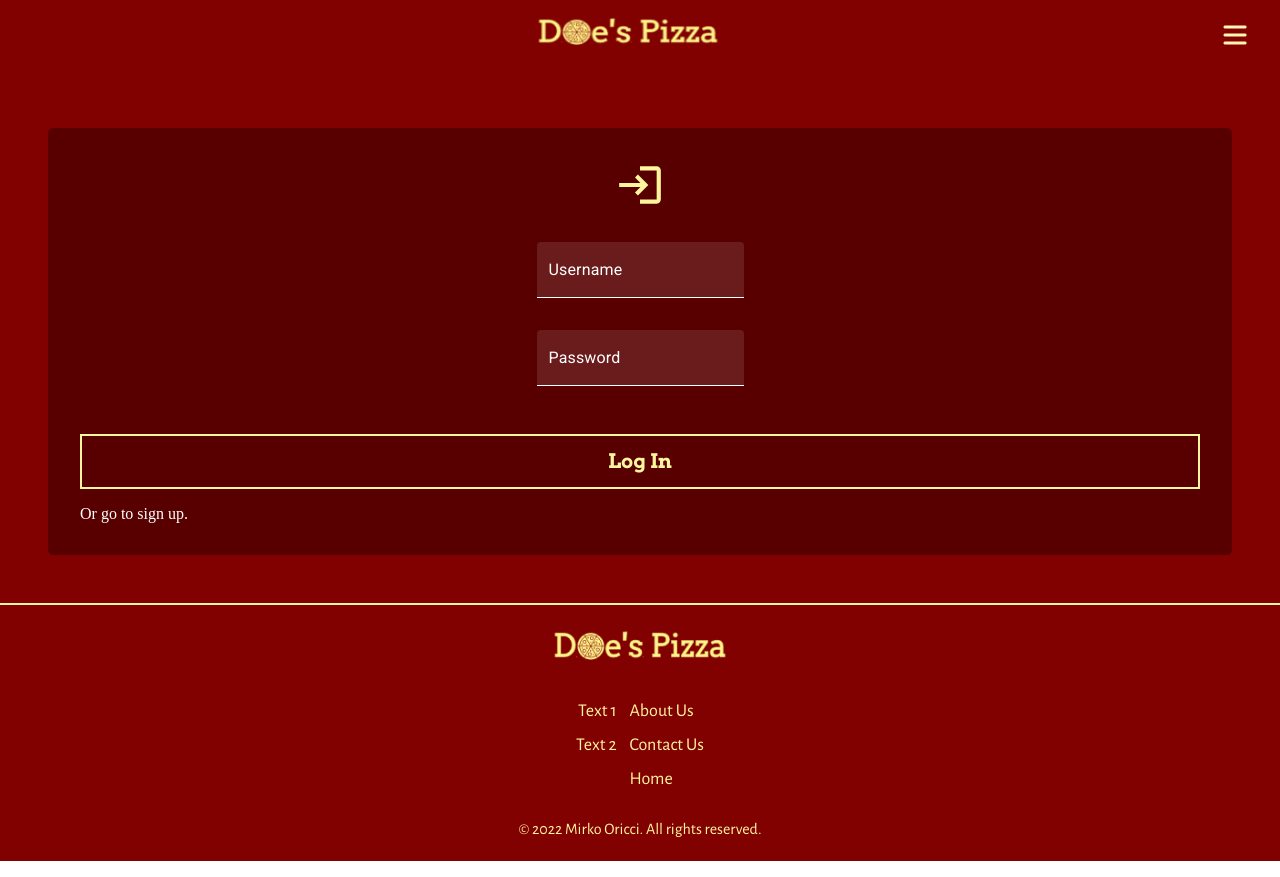
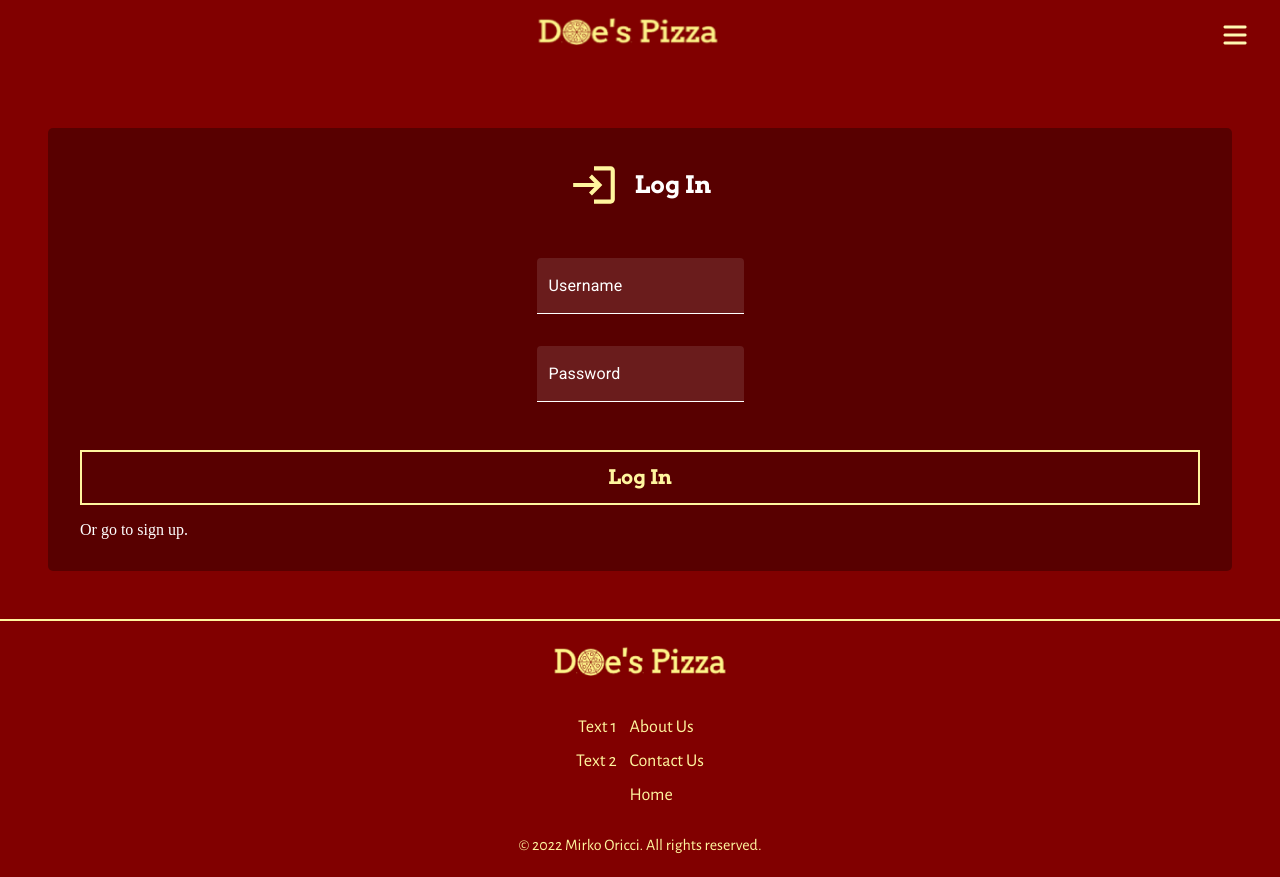
Before and after one commit to Techoplite/Doe-s-Pizza, a Next.js app: page /login in a window 1280 px wide. Built offline with nearby package versions, Linux system fonts and the light colour scheme; a web font is replaced by a local one.

Commit message:
Add icons and page titles

```diff
--- a/pages/book-now/index.tsx
+++ b/pages/book-now/index.tsx
@@ -175,7 +175,10 @@ export default function BookNow() {
         />
         <Navbar />
         <div className={styles['card']}>
-          <MenuBookIcon sx={{ color: yellow[200], fontSize: 50, marginBottom: '1rem' }} />
+          <div className={styles['page-title-wrapper']}>
+            <MenuBookIcon sx={{ color: yellow[200], fontSize: 50 }} />
+            <h1 className={styles['page-title']}>Book Table</h1>
+          </div>
           <div className={styles['input']}>
             <TextInput
               id="dateTime"
--- a/pages/login/index.tsx
+++ b/pages/login/index.tsx
@@ -165,7 +165,10 @@ export default function LogIn() {
         />
         <Navbar />
         <div className={styles['card']}>
-          <LoginIcon sx={{ color: yellow[200], fontSize: 50, marginBottom: '1rem' }} />
+          <div className={styles['page-title-wrapper']}>
+            <LoginIcon sx={{ color: yellow[200], fontSize: 50}} />
+            <h1 className={styles['page-title']}>Log In</h1>
+          </div>
           <div className={styles['input']}>
             <TextInput
               id="username"
--- a/pages/signup/index.tsx
+++ b/pages/signup/index.tsx
@@ -188,7 +188,10 @@ export default function index() {
         />
         <Navbar />
         <div className={styles['card']}>
-                    <AccountCircleIcon sx={{ color: yellow[200], fontSize: 50, marginBottom: '1rem' }} />
+          <div className={styles['page-title-wrapper']}>
+            <AccountCircleIcon sx={{ color: yellow[200], fontSize: 50 }} />
+            <h1 className={styles['page-title']}>Sign Up</h1>
+          </div>
           <div className={styles['input']}>
             <TextInput
               error={getInputError('username')}
--- a/styles/globals.scss
+++ b/styles/globals.scss
@@ -14,6 +14,23 @@ $black: rgba(0, 0, 0, 0.322);
     height: 4rem
 }
 
+.page-title {
+    font-family: "Arvo";
+    font-style: normal;
+    font-weight: 700;
+    font-size: 1.5rem;
+    color: $white;
+    margin: 0 0 0 1rem
+}
+
+.page-title-wrapper {
+    display: flex;
+    flex-direction: row;
+    align-items: center;
+    justify-content: space-between;
+    margin-bottom: 2rem
+}
+
 @import url('https://fonts.googleapis.com/css2?family=Arvo:wght@700&wght500&display=swap');
 @import url('https://fonts.googleapis.com/css2?family=Andika+New+Basic:wght@700&display=swap');
 @import url('https://fonts.googleapis.com/css2?family=Alegreya+Sans:wght@400;700;800&display=swap');
```
Also changed, not shown: pages/checkout/index.tsx (+6 -15 lines), pages/online-order/index.tsx (+7 -0 lines), pages/your-orders/index.tsx (+6 -2 lines). Lines whose indentation alone changed are shown as unchanged.
